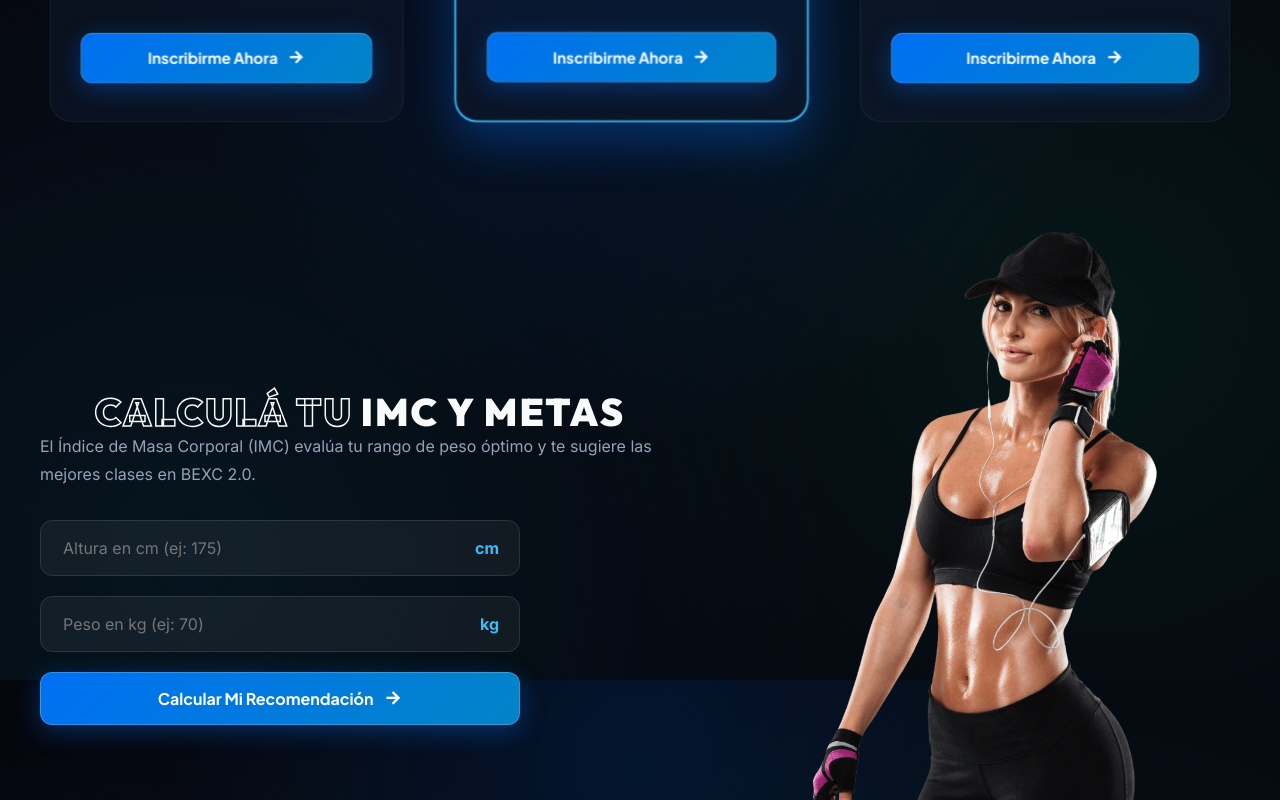
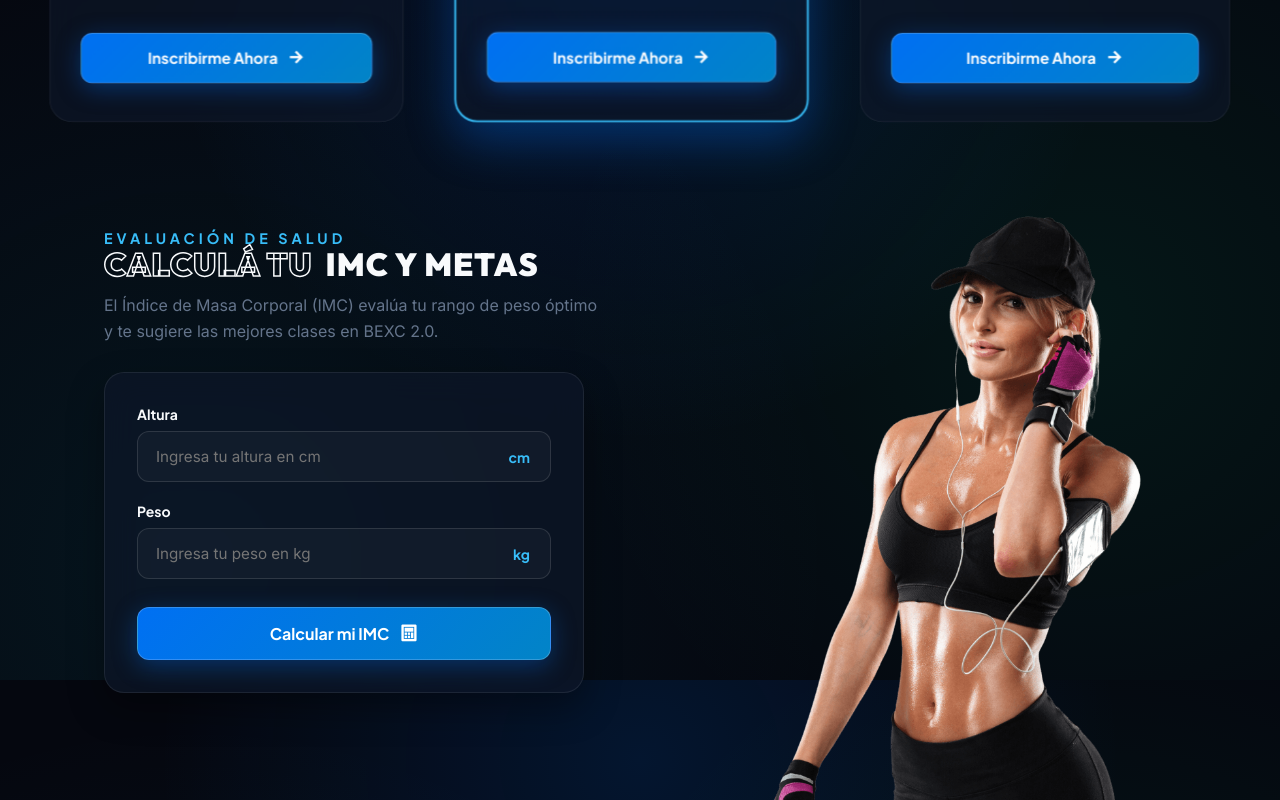
Before and after one commit to ramirolacci/Bexc2.0-Gym, a React (Vite) app: page / in a window 1280 px wide. Shown: the part 4920-5720 px from the top of the page. Built offline with nearby package versions, Linux system fonts and the light colour scheme; some icons are missing.

Commit message:
Calculate final BMI section completed

```diff
--- a/src/components/CalculateBmi.jsx
+++ b/src/components/CalculateBmi.jsx
@@ -25,70 +25,93 @@ export default function CalculateBmi({ onOpenFreePass }) {
         type: 'warning',
         bmi,
         status: 'Bajo Peso / Delgado',
-        recommendation: 'Te recomendamos nuestras disciplinas de Body Pump y Musculación para hipertrofia y desarrollo muscular sólido.',
+        recommendation: (
+          <>
+            Te recomendamos nuestras disciplinas de <strong>Body Pump</strong> y <strong>Musculación</strong> para ganar masa muscular de forma sólida y progresiva.
+          </>
+        ),
       });
     } else if (bmi < 25) {
       setResult({
         type: 'success',
         bmi,
         status: 'IMC Saludable 🥳',
-        recommendation: '¡Excelente estado! Mantenete en forma combinando CrossFit, Spinning y Funcional.',
+        recommendation: (
+          <>
+            ¡Excelente estado físico! Te sugerimos mantener tu vitalidad combinando <strong>CrossFit WOD</strong>, <strong>Spinning</strong> y <strong>Funcional</strong>.
+          </>
+        ),
       });
     } else if (bmi < 30) {
       setResult({
         type: 'warning',
         bmi,
         status: 'Sobrepeso Leve',
-        recommendation: 'Ideal para iniciar con Spinning, Core-HIIT y GAP para acelerar el metabolismo y quemar grasa eficientemente.',
+        recommendation: (
+          <>
+            Ideal para comenzar clases de <strong>Spinning</strong>, <strong>Core-HIIT</strong> y <strong>GAP</strong> para acelerar el metabolismo y quemar grasa eficientemente.
+          </>
+        ),
       });
     } else {
       setResult({
         type: 'alert',
         bmi,
         status: 'Sobrepeso / Obesidad',
-        recommendation: 'Te sugerimos iniciar con Entrenamiento Funcional graduado y caminatas asistidas en sala con nuestros profesores.',
+        recommendation: (
+          <>
+            Te sugerimos iniciar con <strong>Entrenamiento Funcional</strong> adaptado y rutinas de caminata guiadas por nuestros profesores en sala.
+          </>
+        ),
       });
     }
   };
 
   return (
-    <section className="calculate section">
-      <div className="calculate__container container grid">
+    <section className="calculate section" id="bmi">
+      <div className="calculate__container container">
         <div className="calculate__content">
-          <div className="section__titles">
-            <h1 className="section__title-border">CALCULÁ TU</h1>
-            <h1 className="section__title">IMC Y METAS</h1>
-          </div>
-
+          <div className="calculate__header">
+            <h2 className="section__subtitle">Evaluación de salud</h2>
+            <h1 className="calculate__main-title">
+              <span className="calculate__title-border">CALCULÁ TU</span> IMC Y METAS
+            </h1>
             <p className="calculate__description">
               El Índice de Masa Corporal (IMC) evalúa tu rango de peso óptimo y te sugiere las mejores clases en BEXC 2.0.
             </p>
+          </div>
 
           <form className="calculate__form" onSubmit={handleCalculate}>
+            <div className="calculate__field">
+              <label className="calculate__field-title">Altura</label>
               <div className="calculate__box">
                 <input
                   type="number"
-                placeholder="Altura en cm (ej: 175)"
+                  placeholder="Ingresa tu altura en cm"
                   className="calculate__input"
                   value={cm}
                   onChange={(e) => setCm(e.target.value)}
                 />
-              <label className="calculate__label">cm</label>
+                <span className="calculate__unit">cm</span>
+              </div>
             </div>
 
+            <div className="calculate__field">
+              <label className="calculate__field-title">Peso</label>
               <div className="calculate__box">
                 <input
                   type="number"
-                placeholder="Peso en kg (ej: 70)"
+                  placeholder="Ingresa tu peso en kg"
                   className="calculate__input"
                   value={kg}
                   onChange={(e) => setKg(e.target.value)}
                 />
-              <label className="calculate__label">kg</label>
+                <span className="calculate__unit">kg</span>
+              </div>
             </div>
 
-            <button type="submit" className="button button__flex">
-              Calcular Mi Recomendación <i className="ri-arrow-right-line"></i>
+            <button type="submit" className="button calculate__submit-btn">
+              Calcular mi IMC <i className="ri-calculator-line"></i>
             </button>
           </form>
 
@@ -97,18 +120,16 @@ export default function CalculateBmi({ onOpenFreePass }) {
               {result.bmi ? (
                 <>
                   <div className="result__header">
-                    <span className="result__bmi-val">Tu IMC: <strong>{result.bmi}</strong></span>
-                    <span className="result__status">{result.status}</span>
+                    <span className="result__bmi-val">
+                      Tu IMC: <strong>{result.bmi}</strong>
+                    </span>
+                    <span className="result__status-badge">
+                      {result.status}
+                    </span>
                   </div>
                   <p className="result__recommendation">
                     <i className="ri-lightbulb-line"></i> {result.recommendation}
                   </p>
-                  <button
-                    className="button button__flex result__cta-btn"
-                    onClick={onOpenFreePass}
-                  >
-                    Probar esta clase gratis <i className="ri-whatsapp-line"></i>
-                  </button>
                 </>
               ) : (
                 <p className="result__error-text">{result.text}</p>
@@ -117,7 +138,9 @@ export default function CalculateBmi({ onOpenFreePass }) {
           )}
         </div>
 
+        <div className="calculate__img-container">
           <img src="/img/calculate-img.png" alt="Calculadora IMC BEXC" className="calculate__img" />
+        </div>
       </div>
     </section>
   );
--- a/src/index.css
+++ b/src/index.css
@@ -1302,52 +1302,137 @@ img { max-width: 100%; height: auto; display: block; }
 /* ============================================
    CALCULATE BMI
    ============================================ */
+.calculate {
+  position: relative;
+  min-height: 100vh;
+  display: flex;
+  align-items: flex-start;
+  padding: 5rem 0 0;
+  overflow: hidden;
+}
+
 .calculate__container {
   display: grid;
   grid-template-columns: 1fr;
-  gap: 3rem;
-  align-items: center;
+  gap: 2rem;
+  align-items: flex-start;
+  width: 100%;
+  max-width: 1200px;
+  margin: 0 auto;
+  min-height: calc(100vh - 5rem);
+  position: relative;
 }
 
 @media screen and (min-width: 900px) {
   .calculate__container {
-    grid-template-columns: 1fr 0.8fr;
+    grid-template-columns: 1.15fr 0.85fr;
+    gap: 3rem;
+    align-items: flex-start;
   }
 }
 
 .calculate__content {
   display: flex;
   flex-direction: column;
+  align-items: flex-start;
+  justify-content: flex-start;
+  padding-top: 1rem;
+  padding-bottom: 3rem;
+  position: relative;
+  z-index: 5;
+}
+
+@media screen and (min-width: 1100px) {
+  .calculate__content {
+    padding-left: 1.5rem;
+  }
+}
+
+.calculate__header {
+  display: flex;
+  flex-direction: column;
+  align-items: flex-start;
+  text-align: left;
+  margin-bottom: 1.75rem;
+  width: 100%;
+}
+
+.calculate__main-title {
+  font-family: var(--header-font);
+  font-size: clamp(1.4rem, 2.5vw, 2.3rem);
+  font-weight: var(--font-black);
+  text-transform: uppercase;
+  line-height: 1.1;
+  white-space: nowrap;
+  letter-spacing: 1px;
+}
+
+.calculate__title-border {
+  -webkit-text-stroke: 1.5px var(--title-color);
+  color: transparent;
+  margin-right: 0.4rem;
 }
 
 .calculate__description {
-  margin-bottom: 2rem;
-  line-height: 1.7;
+  margin-top: 0.6rem;
+  margin-bottom: 0;
+  line-height: 1.65;
+  max-width: 500px;
+  color: var(--text-color-light);
+  text-align: left;
 }
 
 .calculate__form {
-  display: grid;
+  display: flex;
+  flex-direction: column;
   gap: 1.25rem;
+  width: 100%;
   max-width: 480px;
+  background: var(--card-bg);
+  backdrop-filter: blur(16px);
+  padding: 2rem;
+  border-radius: 20px;
+  border: 1px solid rgba(255, 255, 255, 0.08);
+  box-shadow: 0 15px 35px rgba(0, 0, 0, 0.35);
+}
+
+.calculate__field {
+  display: flex;
+  flex-direction: column;
+  gap: 0.5rem;
+}
+
+.calculate__field-title {
+  font-family: var(--title-font);
+  font-weight: 700;
+  font-size: var(--small-font-size);
+  color: var(--title-color);
 }
 
 .calculate__box {
   position: relative;
   display: flex;
   align-items: center;
-  border: 1px solid rgba(255, 255, 255, 0.15);
+  border: 1px solid rgba(255, 255, 255, 0.12);
   border-radius: 12px;
   overflow: hidden;
+  background: rgba(255, 255, 255, 0.03);
+  transition: border-color 0.3s;
+}
+
+.calculate__box:focus-within {
+  border-color: var(--first-color-light);
+  box-shadow: 0 0 15px rgba(0, 112, 243, 0.25);
 }
 
 .calculate__input {
   width: 100%;
-  background: rgba(255, 255, 255, 0.05);
+  background: transparent;
   border: none;
-  padding: 17px 56px 17px 22px;
+  padding: 15px 56px 15px 18px;
   color: var(--title-color);
   outline: none;
-  font-size: 1rem;
+  font-size: 0.95rem;
 }
 
 .calculate__input::-webkit-inner-spin-button,
@@ -1355,59 +1440,113 @@ img { max-width: 100%; height: auto; display: block; }
   -webkit-appearance: none;
 }
 
-.calculate__label {
+.calculate__unit {
   position: absolute;
   right: 1.25rem;
   font-weight: 700;
   color: var(--first-color-light);
+  font-family: var(--title-font);
+  font-size: var(--small-font-size);
+  pointer-events: none;
+}
+
+.calculate__submit-btn {
+  width: 100%;
+  padding: 15px 24px;
+  font-size: 1rem;
+  margin-top: 0.5rem;
+  border-radius: 12px;
 }
 
 .calculate__result-card {
-  margin-top: 1.5rem;
-  padding: 1.5rem;
+  margin-top: 1.25rem;
+  padding: 1.35rem 1.5rem;
   border-radius: 16px;
-  background: rgba(15, 23, 42, 0.85);
-  border: 1px solid rgba(0, 230, 138, 0.3);
+  background: rgba(15, 23, 42, 0.95);
+  border: 1px solid rgba(0, 230, 138, 0.35);
   max-width: 480px;
+  width: 100%;
+  box-shadow: 0 10px 30px rgba(0, 0, 0, 0.4);
 }
 
 .result__header {
   display: flex;
   justify-content: space-between;
   align-items: center;
-  margin-bottom: 0.75rem;
+  margin-bottom: 0.85rem;
   flex-wrap: wrap;
-  gap: 0.5rem;
+  gap: 0.75rem;
+  border-bottom: 1px solid rgba(255, 255, 255, 0.08);
+  padding-bottom: 0.65rem;
 }
 
 .result__bmi-val {
   font-family: var(--title-font);
-  font-weight: 700;
-}
-
-.result__status {
+  font-weight: 600;
+  color: var(--text-color);
+  font-size: var(--normal-font-size);
+}
+
+.result__bmi-val strong {
+  color: var(--first-color-light);
+  font-size: 1.3rem;
+  margin-left: 0.35rem;
+}
+
+.result__status-badge {
   font-weight: 800;
   color: var(--accent-neon);
+  font-family: var(--title-font);
+  font-size: var(--small-font-size);
+  background: rgba(0, 230, 138, 0.12);
+  border: 1px solid rgba(0, 230, 138, 0.25);
+  padding: 4px 12px;
+  border-radius: 20px;
 }
 
 .result__recommendation {
-  font-size: var(--small-font-size);
+  font-size: var(--normal-font-size);
   line-height: 1.6;
-  margin-bottom: 1.25rem;
-}
-
-.result__cta-btn {
-  width: 100%;
-  background: var(--accent-neon);
-  color: #022c1e;
-  border: none;
-  box-shadow: none;
+  color: var(--title-color);
+  margin: 0;
+}
+
+.result__recommendation strong {
+  color: var(--first-color-light);
+  font-weight: 700;
+}
+
+.calculate__img-container {
+  display: flex;
+  justify-content: center;
+  align-items: flex-end;
+  width: 100%;
+  height: 100%;
+  position: relative;
+}
+
+@media screen and (min-width: 900px) {
+  .calculate__img-container {
+    position: absolute;
+    right: 0;
+    bottom: 0;
+    width: 48%;
+    height: 100%;
+    z-index: 2;
+  }
 }
 
 .calculate__img {
-  max-width: 350px;
-  width: 100%;
-  margin: 0 auto;
+  width: auto;
+  max-width: 600px;
+  height: 90vh;
+  max-height: calc(100vh - 4.5rem);
+  object-fit: contain;
+  object-position: bottom center;
+  display: block;
+  filter: none;
+  position: relative;
+  bottom: 0;
 }
 
 /* ============================================
```
Also changed, not shown: 1 other file (tests, documents, lock files or other folders). Lines whose indentation alone changed are shown as unchanged.
